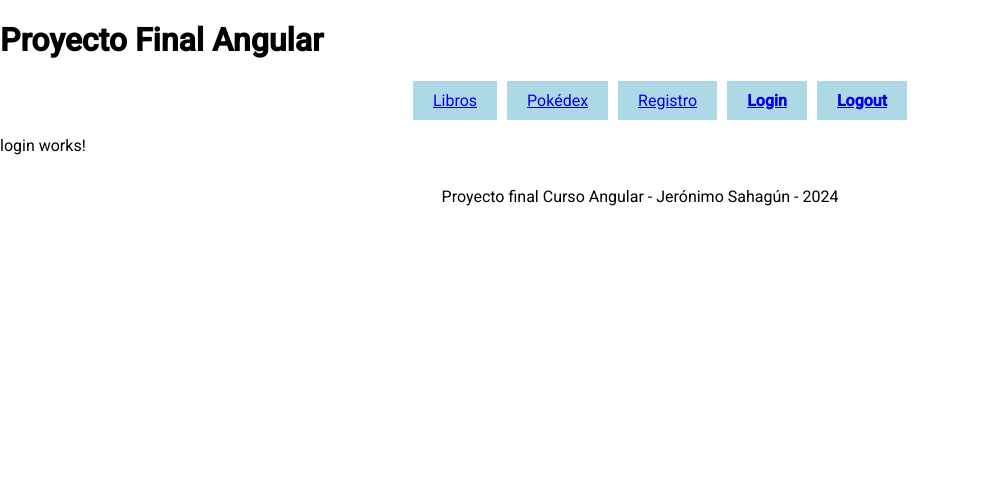
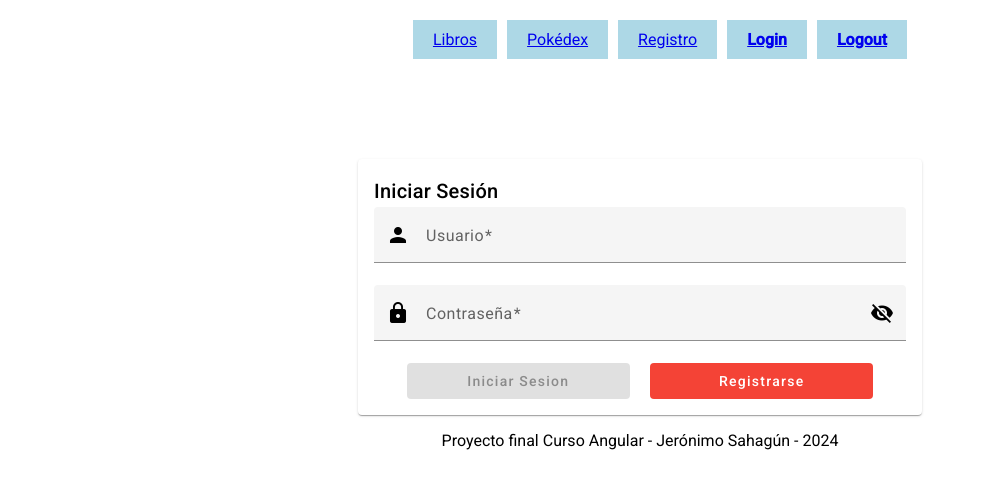
Before and after one commit to jero925/Librer, an Angular app: page /login in a window 1280 px wide. Shown: the top 488 px of the page, without its empty margins (0-985 px from the left). Built offline with nearby package versions, Linux system fonts and the light colour scheme; no server answers.

Commit message:
Add Login

```diff
--- a/src/app/app.component.html
+++ b/src/app/app.component.html
@@ -1,4 +1,3 @@
-<h1>Proyecto Final Angular</h1>
 <app-nav-bar />
 
 <router-outlet />
--- a/src/app/auth/login/login.component.css
+++ b/src/app/auth/login/login.component.css
@@ -0,0 +1,26 @@
+.card-container {
+    display: flex;
+    justify-content: center;
+    align-items: center;
+    margin-top: 100px;
+}
+
+
+.form-custom {
+    min-width: 150px;
+    width: 100%;
+}
+
+.input-custom {
+    width: 100%;
+}
+
+.flex {
+    display: flex;
+    justify-content: center;
+    gap: 20px
+}
+
+.flex button {
+    width: 42%;
+}
--- a/src/app/auth/login/login.component.html
+++ b/src/app/auth/login/login.component.html
@@ -1 +1,38 @@
-<p>login works!</p>
+<div class="card-container">
+     <mat-card>
+          <mat-card-header>
+               <mat-card-title>Iniciar Sesión</mat-card-title>
+          </mat-card-header>
+          <mat-card-content>
+               <form class="form-custom" [formGroup]="loginForm" (ngSubmit)="login()">
+
+                    <mat-form-field class="input-custom">
+                         <mat-label>Usuario</mat-label>
+                         <input matInput placeholder="Ingrese su nombre de usuario..." formControlName="user">
+                         <mat-icon matPrefix>person</mat-icon>
+                    </mat-form-field>
+
+                    <mat-form-field class="input-custom">
+                         <mat-label>Contraseña</mat-label>
+                         <input matInput placeholder="Ingrese su contraseña..." formControlName="password" [type]="hiddenPassword ? 'password' : 'text'" />
+                         <mat-icon matPrefix>lock</mat-icon>
+                         <button
+                           mat-icon-button
+                           matSuffix
+                           (click)="hidePassword()"
+                           [attr.aria-label]="'Hide password'"
+                           [attr.aria-pressed]="hiddenPassword"
+                         >
+                         <mat-icon matSuffix>{{hiddenPassword ? 'visibility_off' : 'visibility'}}</mat-icon>
+                         </button>
+                    </mat-form-field>
+
+                    <div class="flex">
+                         <button mat-flat-button color="primary" type="submit" [disabled]="!loginForm.valid">Iniciar Sesion</button>
+                         <button mat-flat-button color="warn" (click)="register()">Registrarse</button>
+                    </div>
+               </form>
+          </mat-card-content>
+     </mat-card>
+
+</div>
--- a/src/app/auth/login/login.component.ts
+++ b/src/app/auth/login/login.component.ts
@@ -1,12 +1,69 @@
-import { Component } from '@angular/core';
+import { Component, signal } from '@angular/core';
+import { FormBuilder, ReactiveFormsModule, Validators } from '@angular/forms';
+import { LoginForm, LoginResults } from '../../core/interfaces/login';
+import { LoginService } from '../../core/services/login.service';
+import { Observable } from 'rxjs';
+import { Router } from '@angular/router';
+
+import {MatCardModule} from '@angular/material/card';
+import {MatFormFieldModule} from '@angular/material/form-field';
+import {MatInputModule} from '@angular/material/input';
+import {MatButtonModule} from '@angular/material/button';
+import {MatIconModule} from '@angular/material/icon';
 
 @Component({
   selector: 'app-login',
   standalone: true,
-  imports: [],
+  imports: [MatCardModule, MatFormFieldModule, MatInputModule, MatButtonModule, MatIconModule, ReactiveFormsModule],
   templateUrl: './login.component.html',
   styleUrl: './login.component.css'
 })
 export class LoginComponent {
 
+  hiddenPassword: boolean = true;
+
+  constructor(private formBuilder: FormBuilder, private loginService: LoginService, private router: Router) { };
+
+  public loginResults$!: Observable<LoginResults>;
+
+  public loginForm = this.formBuilder.group({
+    user: ['', Validators.required],
+    password: ['', Validators.required]
+  });
+
+  hidePassword() {
+    this.hiddenPassword = !this.hiddenPassword;
+  }
+
+  login() {
+    if (this.loginForm.invalid) return
+
+    const loginForm: LoginForm = {
+      user: this.loginForm.value.user,
+      password: this.loginForm.value.password
+    }
+
+    this.loginService.login(loginForm.user, loginForm.password).subscribe({
+      next: (data) => {
+        if (data.exists) {
+          console.log(data);
+
+          localStorage.setItem('logged', 'true')
+          this.router.navigate(['pokedex'])
+        } else {
+          alert("Credenciales son incorrectas");
+          this.loginForm.patchValue({
+            password: '',
+          });
+        }
+      },
+      error: (error) => {
+        console.log(error.message);
+      }
+    })
+  }
+
+  register() {
+    this.router.navigate(['register'])
+  }
 }
--- /dev/null
+++ b/src/app/core/interfaces/login.ts
@@ -0,0 +1,76 @@
+export interface LoginForm {
+    user: string;
+    password: string;
+}
+
+export interface LoginResults {
+    exists:  boolean;
+    message: string;
+    user:    User[];
+}
+
+export interface User {
+    archived:         boolean;
+    cover:            null;
+    created_by:       TedBy;
+    created_time:     Date;
+    icon:             null;
+    id:               string;
+    in_trash:         boolean;
+    last_edited_by:   TedBy;
+    last_edited_time: Date;
+    object:           string;
+    parent:           Parent;
+    properties:       Properties;
+    public_url:       null;
+    url:              string;
+}
+
+export interface TedBy {
+    id:     string;
+    object: string;
+}
+
+export interface Parent {
+    database_id: string;
+    type:        string;
+}
+
+export interface Properties {
+    Contraseña: Contraseña;
+    Usuario:    Usuario;
+}
+
+export interface Contraseña {
+    id:        string;
+    rich_text: RichText[];
+    type:      string;
+}
+
+export interface RichText {
+    annotations: Annotations;
+    href:        null;
+    plain_text:  string;
+    text:        Text;
+    type:        string;
+}
+
+export interface Annotations {
+    bold:          boolean;
+    code:          boolean;
+    color:         string;
+    italic:        boolean;
+    strikethrough: boolean;
+    underline:     boolean;
+}
+
+export interface Text {
+    content: string;
+    link:    null;
+}
+
+export interface Usuario {
+    id:    string;
+    title: RichText[];
+    type:  string;
+}
--- /dev/null
+++ b/src/app/core/services/login.service.ts
@@ -0,0 +1,17 @@
+import { HttpClient } from '@angular/common/http';
+import { Injectable } from '@angular/core';
+import { Observable } from 'rxjs';
+import { environment } from '../../../environments/environment.development';
+import { LoginResults } from '../interfaces/login';
+
+@Injectable({
+  providedIn: 'root'
+})
+export class LoginService {
+
+  constructor(private http: HttpClient) { }
+
+  login(username: string, password: string): Observable<LoginResults> {
+    return this.http.get<LoginResults>(`${environment.notionURLBase}/login?username=${username}&password=${password}`)
+  }
+}
```
Also changed, not shown: 1 other file (tests, documents, lock files or other folders).
